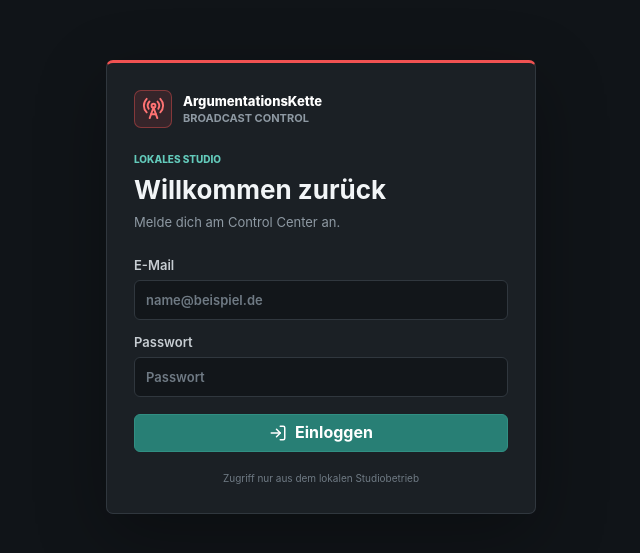
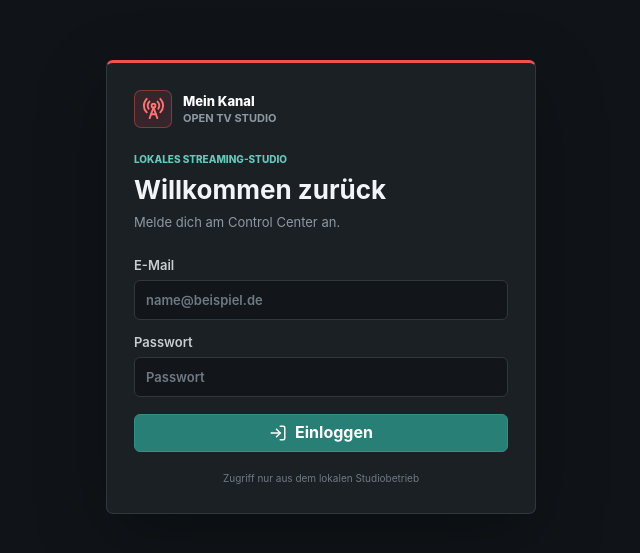
Before and after one commit to meinzeug/obs-live-studio, a React (Vite) app in the folder apps/web/: page / in a window 1280 px wide. Shown: the part 113-666 px from the top of the page, without its empty margins (319-959 px from the left). Built offline with nearby package versions, Linux system fonts and the light colour scheme; no server answers.

Commit message:
Make login branding channel-neutral

```diff
--- a/apps/web/src/pages/LoginPage.tsx
+++ b/apps/web/src/pages/LoginPage.tsx
@@ -1,7 +1,16 @@
 import React, { useState } from 'react';
 import { LogIn, RadioTower } from 'lucide-react';
-import { api, setCsrf, type SessionUser } from '../api/client.js';
-export function LoginPage({ setupRequired, onDone }: { setupRequired: boolean; onDone: (u: SessionUser) => void }) {
+import { api, setCsrf, type SessionUser, type StudioProfile } from '../api/client.js';
+
+export function LoginPage({
+  studio,
+  setupRequired,
+  onDone,
+}: {
+  studio: StudioProfile;
+  setupRequired: boolean;
+  onDone: (u: SessionUser) => void;
+}) {
   const [email, setEmail] = useState('');
   const [displayName, setDisplayName] = useState('');
   const [password, setPassword] = useState('');
@@ -30,12 +39,12 @@ export function LoginPage({ setupRequired, onDone }: { setupRequired: boolean; o
             <RadioTower size={23} />
           </span>
           <div>
-            <strong>ArgumentationsKette</strong>
-            <span>Broadcast Control</span>
+            <strong>{studio.channelName}</strong>
+            <span>{studio.studioName}</span>
           </div>
         </div>
         <div className="login-heading">
-          <p className="eyebrow">Lokales Studio</p>
+          <p className="eyebrow">Lokales Streaming-Studio</p>
           <h1>{setupRequired ? 'Administrator einrichten' : 'Willkommen zurück'}</h1>
           <p>{setupRequired ? 'Lege den ersten lokalen Administrator an.' : 'Melde dich am Control Center an.'}</p>
         </div>
```
